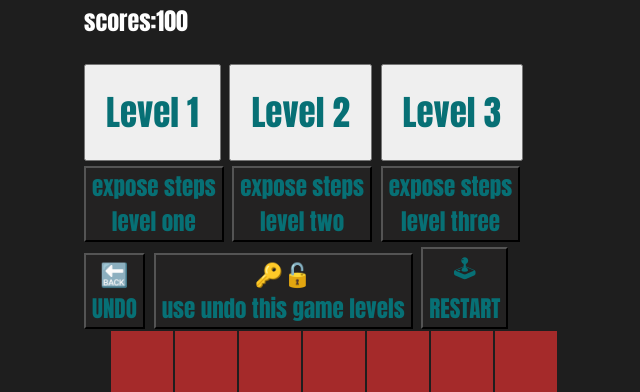
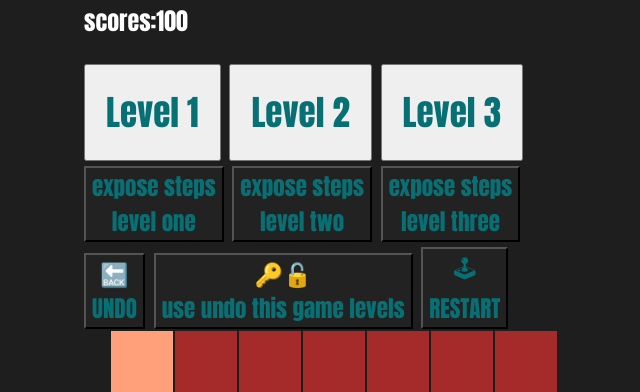
Before and after one commit to shalombi/sokoban, a plain HTML site: page index.html in a window 1280 px wide. In both pictures the pointer is over the element 448 px from the left and 760 px from the top of the page. Shown: the part 398-790 px from the top of the page, without its empty margins (306-946 px from the left). Drawn offline with Linux system fonts and the light colour scheme.

Commit message:
Update style.css

```diff
--- a/css/style.css
+++ b/css/style.css
@@ -7,7 +7,7 @@ body {
     padding: 10px;
 }
 
-.board tbody:hover {background-color: lightsalmon;}
+.board td:hover {background-color: lightsalmon;}
 .cell {width:60px; height:60px;text-align: center ; font-size: 45px;}
 .cell img {width:35px; height:auto}
 .floor {background-color: gray}
```
